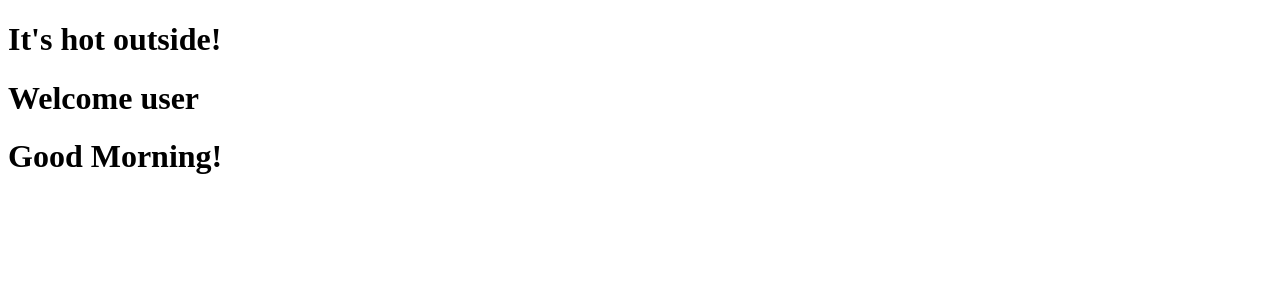
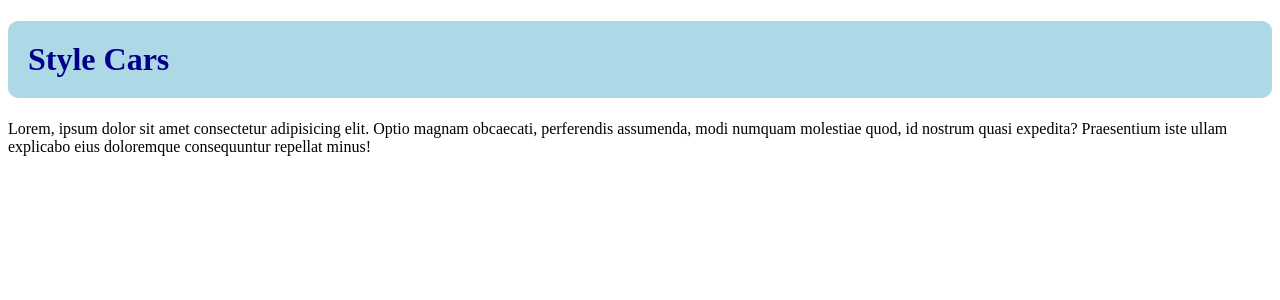
Before and after one commit to DNishadini/React_Monster, a React (Vite) app: page / in a window 1280 px wide. Shown: the top 300 px of the page. Built offline with nearby package versions, Linux system fonts and the light colour scheme.

Commit message:
Styles 1

```diff
--- a/src/App.jsx
+++ b/src/App.jsx
@@ -1,13 +1,12 @@
 import Weather from "./components/Weather";
 import UserStatus from "./components/UserStatus";
 import Greeting from "./components/Greeting";
+import StyleCard from "./components/styles/StyleCard";
 
 const App = () => {
   return (
     <div>
-      <Weather temp={26} />
-      <UserStatus loggedIn={true} isAdmin={false} />
-      <Greeting timeOfDay="morning" />
+      <StyleCard />
     </div>
   );
 };
--- /dev/null
+++ b/src/components/styles/StyleCard.jsx
@@ -0,0 +1,26 @@
+import React from "react";
+
+function StyleCard() {
+  return (
+    <div>
+      <h1
+        style={{
+          backgroundColor: "lightblue",
+          padding: "20px",
+          borderRadius: "10px",
+          color: "darkblue",
+        }}
+      >
+        Style Cars
+      </h1>
+      <p>
+        Lorem, ipsum dolor sit amet consectetur adipisicing elit. Optio magnam
+        obcaecati, perferendis assumenda, modi numquam molestiae quod, id
+        nostrum quasi expedita? Praesentium iste ullam explicabo eius doloremque
+        consequuntur repellat minus!
+      </p>
+    </div>
+  );
+}
+
+export default StyleCard;
```
